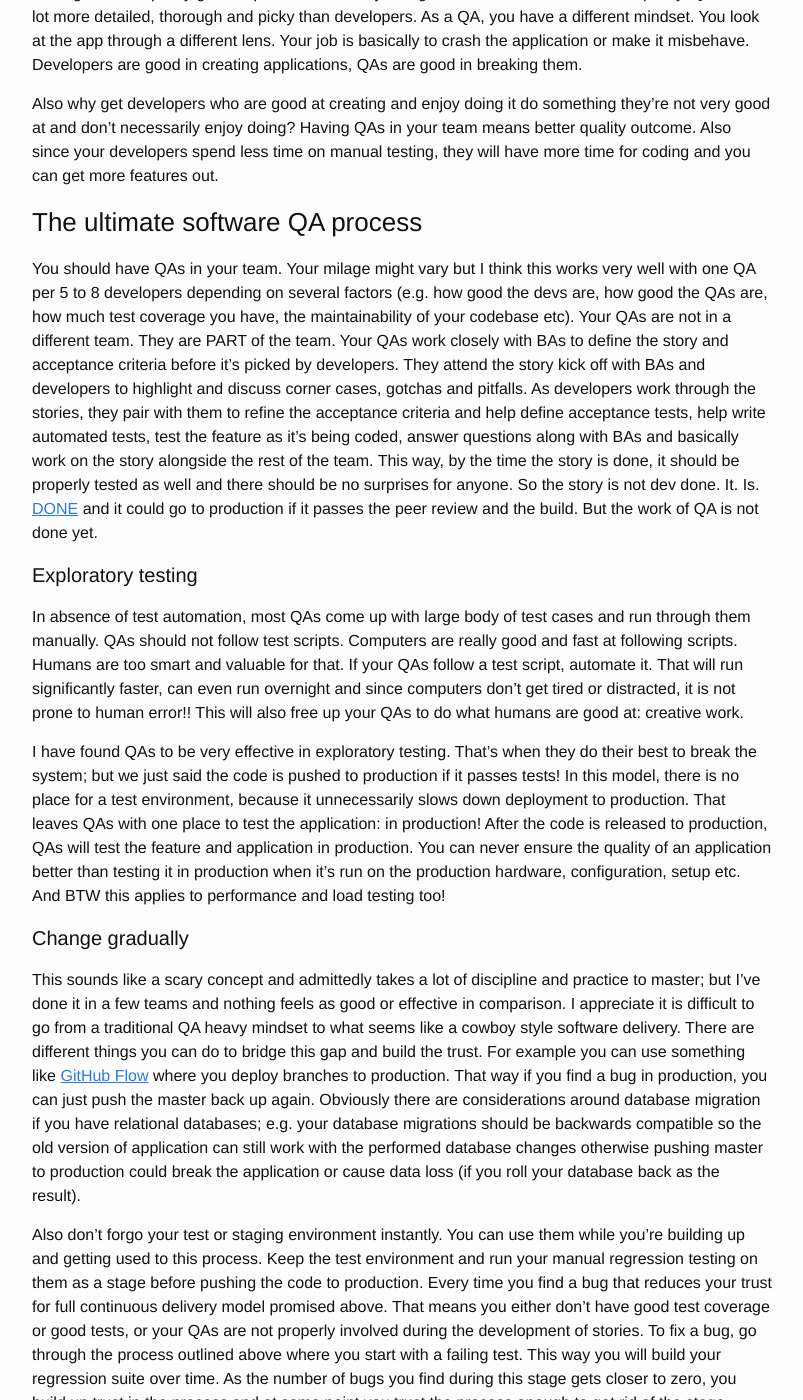
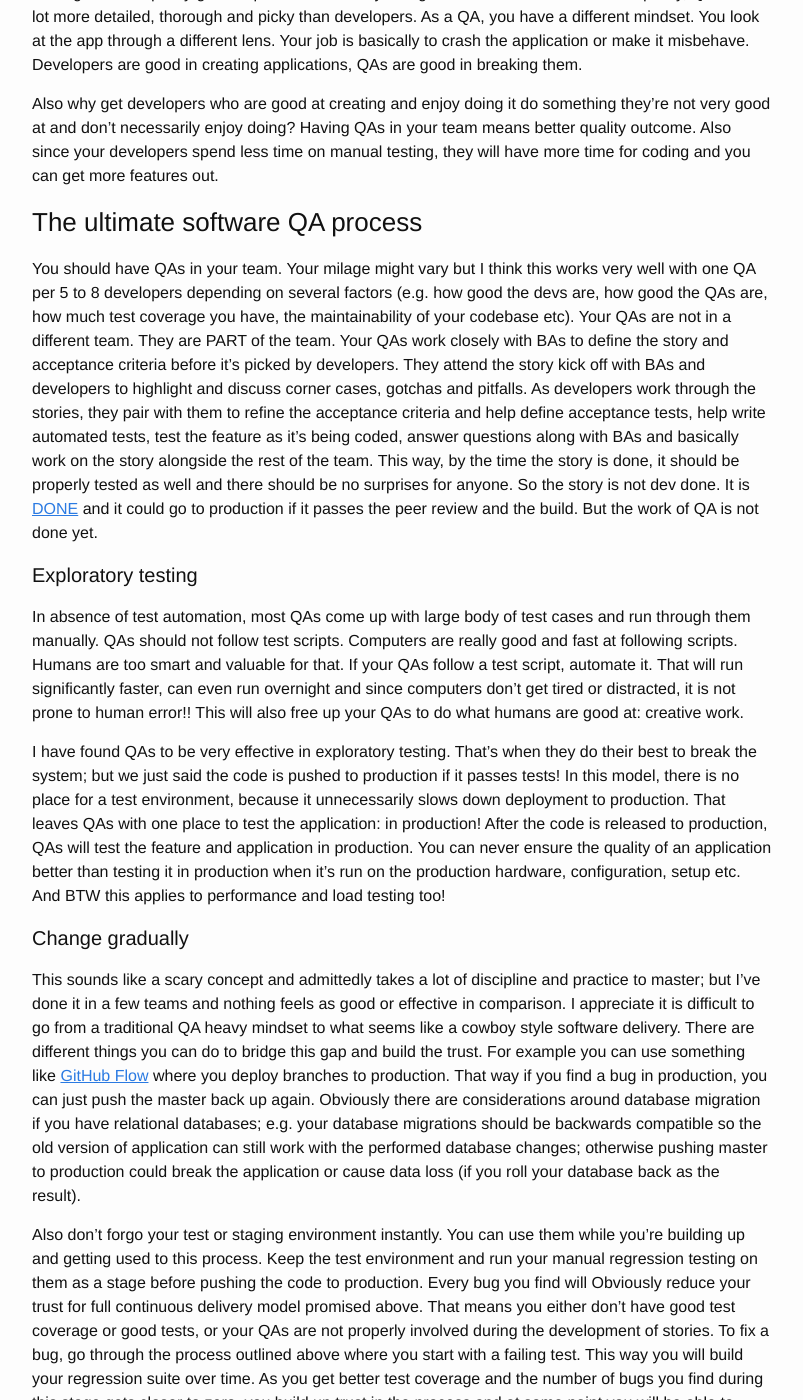
Before and after one commit to MehdiK/mehdik.github.io, a Jekyll site: the page built from _posts/2017-03-30-the-ultimate-software-qa-process.md, in a window 1280 px wide and 1400 px high, scrolled down 1863 px. Shown: the whole window, without its empty margins (238-1041 px from the left). Built offline with Jekyll 4.4.1, drawn with Linux system fonts in a browser that asks for light colours; nearby versions of some CDN libraries; comment, search, counter and statistics services are not loaded; some of the changed text lies outside the part shown.

Commit message:
Minor edits

```diff
--- a/_posts/2017-03-30-the-ultimate-software-qa-process.md
+++ b/_posts/2017-03-30-the-ultimate-software-qa-process.md
@@ -36,7 +36,7 @@
 Also why get developers who are good at creating and enjoy doing it do something they're not very good at and don't necessarily enjoy doing? Having QAs in your team means better quality outcome. Also since your developers spend less time on manual testing, they will have more time for coding and you can get more features out.
 
 ### The ultimate software QA process
-You should have QAs in your team. Your milage might vary but I think this works very well with one QA per 5 to 8 developers depending on several factors (e.g. how good the devs are, how good the QAs are, how much test coverage you have, the maintainability of your codebase etc). Your QAs are not in a different team. They are PART of the team. Your QAs work closely with BAs to define the story and acceptance criteria before it's picked by developers. They attend the story kick off with BAs and developers to highlight and discuss corner cases, gotchas and pitfalls. As developers work through the stories, they pair with them to refine the acceptance criteria and help define acceptance tests, help write automated tests, test the feature as it's being coded, answer questions along with BAs and basically work on the story alongside the rest of the team. This way, by the time the story is done, it should be properly tested as well and there should be no surprises for anyone. So the story is not dev done. It. Is. [DONE](/definition-of-done-in-an-mvc-project) and it could go to production if it passes the peer review and the build. But the work of QA is not done yet.
+You should have QAs in your team. Your milage might vary but I think this works very well with one QA per 5 to 8 developers depending on several factors (e.g. how good the devs are, how good the QAs are, how much test coverage you have, the maintainability of your codebase etc). Your QAs are not in a different team. They are PART of the team. Your QAs work closely with BAs to define the story and acceptance criteria before it's picked by developers. They attend the story kick off with BAs and developers to highlight and discuss corner cases, gotchas and pitfalls. As developers work through the stories, they pair with them to refine the acceptance criteria and help define acceptance tests, help write automated tests, test the feature as it's being coded, answer questions along with BAs and basically work on the story alongside the rest of the team. This way, by the time the story is done, it should be properly tested as well and there should be no surprises for anyone. So the story is not dev done. It is [DONE](/definition-of-done-in-an-mvc-project) and it could go to production if it passes the peer review and the build. But the work of QA is not done yet.
 
 #### Exploratory testing
 In absence of test automation, most QAs come up with large body of test cases and run through them manually. QAs should not follow test scripts. Computers are really good and fast at following scripts. Humans are too smart and valuable for that. If your QAs follow a test script, automate it. That will run significantly faster, can even run overnight and since computers don't get tired or distracted, it is not prone to human error!! This will also free up your QAs to do what humans are good at: creative work.
@@ -44,12 +44,12 @@
 I have found QAs to be very effective in exploratory testing. That's when they do their best to break the system; but we just said the code is pushed to production if it passes tests! In this model, there is no place for a test environment, because it unnecessarily slows down deployment to production. That leaves QAs with one place to test the application: in production! After the code is released to production, QAs will test the feature and application in production. You can never ensure the quality of an application better than testing it in production when it's run on the production hardware, configuration, setup etc. And BTW this applies to performance and load testing too!
 
 #### Change gradually
-This sounds like a scary concept and admittedly takes a lot of discipline and practice to master; but I've done it in a few teams and nothing feels as good or effective in comparison. I appreciate it is difficult to go from a traditional QA heavy mindset to what seems like a cowboy style software delivery. There are different things you can do to bridge this gap and build the trust. For example you can use something like [GitHub Flow](https://guides.github.com/introduction/flow/) where you deploy branches to production. That way if you find a bug in production, you can just push the master back up again. Obviously there are considerations around database migration if you have relational databases; e.g. your database migrations should be backwards compatible so the old version of application can still work with the performed database changes otherwise pushing master to production could break the application or cause data loss (if you roll your database back as the result).
+This sounds like a scary concept and admittedly takes a lot of discipline and practice to master; but I've done it in a few teams and nothing feels as good or effective in comparison. I appreciate it is difficult to go from a traditional QA heavy mindset to what seems like a cowboy style software delivery. There are different things you can do to bridge this gap and build the trust. For example you can use something like [GitHub Flow](https://guides.github.com/introduction/flow/) where you deploy branches to production. That way if you find a bug in production, you can just push the master back up again. Obviously there are considerations around database migration if you have relational databases; e.g. your database migrations should be backwards compatible so the old version of application can still work with the performed database changes; otherwise pushing master to production could break the application or cause data loss (if you roll your database back as the result).
 
-Also don't forgo your test or staging environment instantly. You can use them while you're building up and getting used to this process. Keep the test environment and run your manual regression testing on them as a stage before pushing the code to production. Every time you find a bug that reduces your trust for full continuous delivery model promised above. That means you either don't have good test coverage or good tests, or your QAs are not properly involved during the development of stories. To fix a bug, go through the process outlined above where you start with a failing test. This way you will build your regression suite over time. As the number of bugs you find during this stage gets closer to zero, you build up trust in the process and at some point you trust the process enough to get rid of the stage altogether.
+Also don't forgo your test or staging environment instantly. You can use them while you're building up and getting used to this process. Keep the test environment and run your manual regression testing on them as a stage before pushing the code to production. Every bug you find will Obviously reduce your trust for full continuous delivery model promised above. That means you either don't have good test coverage or good tests, or your QAs are not properly involved during the development of stories. To fix a bug, go through the process outlined above where you start with a failing test. This way you will build your regression suite over time. As you get better test coverage and the number of bugs you find during this stage gets closer to zero, you build up trust in the process and at some point you will be able to comfortably drop the manual testing stage altogether.
 
 #### You might need a manual test stage for some changes
-Some changes are too big, complex or otherwise difficult to make in a backwards compatible way. It's not that you can't do it; but it might cost significantly more if you did it that way. You would want to test these changes manually to avoid any critical bugs slipping through. This can happen by pushing the code in a feature branch and push that branch to a test environment for manual testing (similar to how GitHub flow works). You can then either merge that back to trunk and push to prod, or just push to production from the branch and only merge to master after it's released to production successfully.
+Some changes are too big, complex or otherwise difficult to make in a backwards compatible way. It's not that you can't do it; but it might cost significantly more if you did it that way. You would want to test these changes manually to avoid any critical bugs slipping through or bringing production down on release. This can happen by pushing the code in a feature branch and push that branch to a test environment for manual testing (similar to how GitHub flow works). You can then either merge that back to trunk and push to prod, or just push to production from the branch and only merge to master after a successful release.
 
 #### Feature Toggles
 I see [feature toggles](https://martinfowler.com/articles/feature-toggles.html) as an essential ingredient for continuous delivery. If your changes are wrapped in a feature toggle, then they can be deployed to production with less worry. QAs could then login to production, toggle the feature on for themselves, test the system with the feature toggled on, and only toggle the feature on globally (AKA release it) when they are happy with its quality.
```
Also changed, not shown: other parts of _posts/2017-03-30-the-ultimate-software-qa-process.md (+2 -2 lines).
